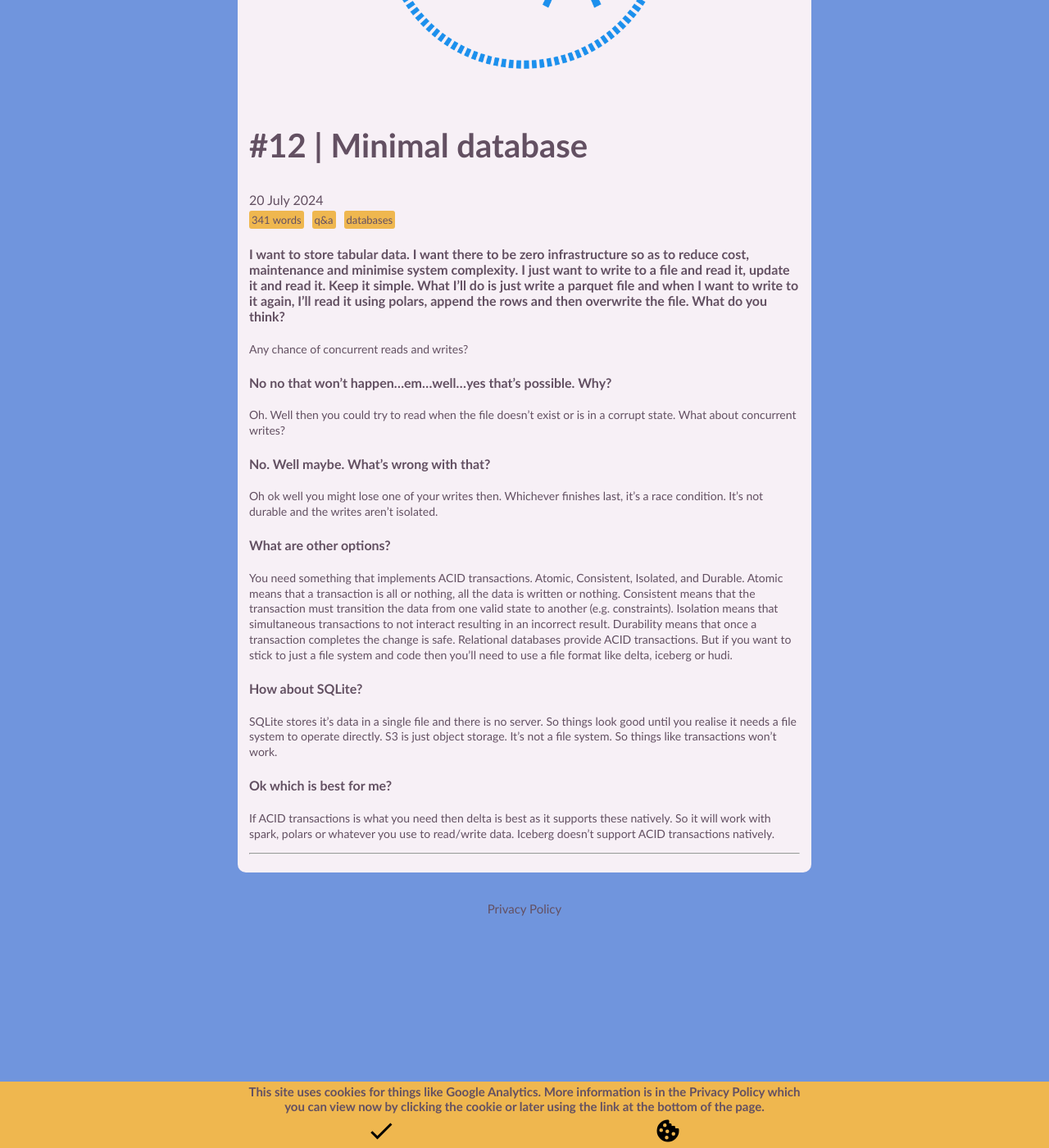
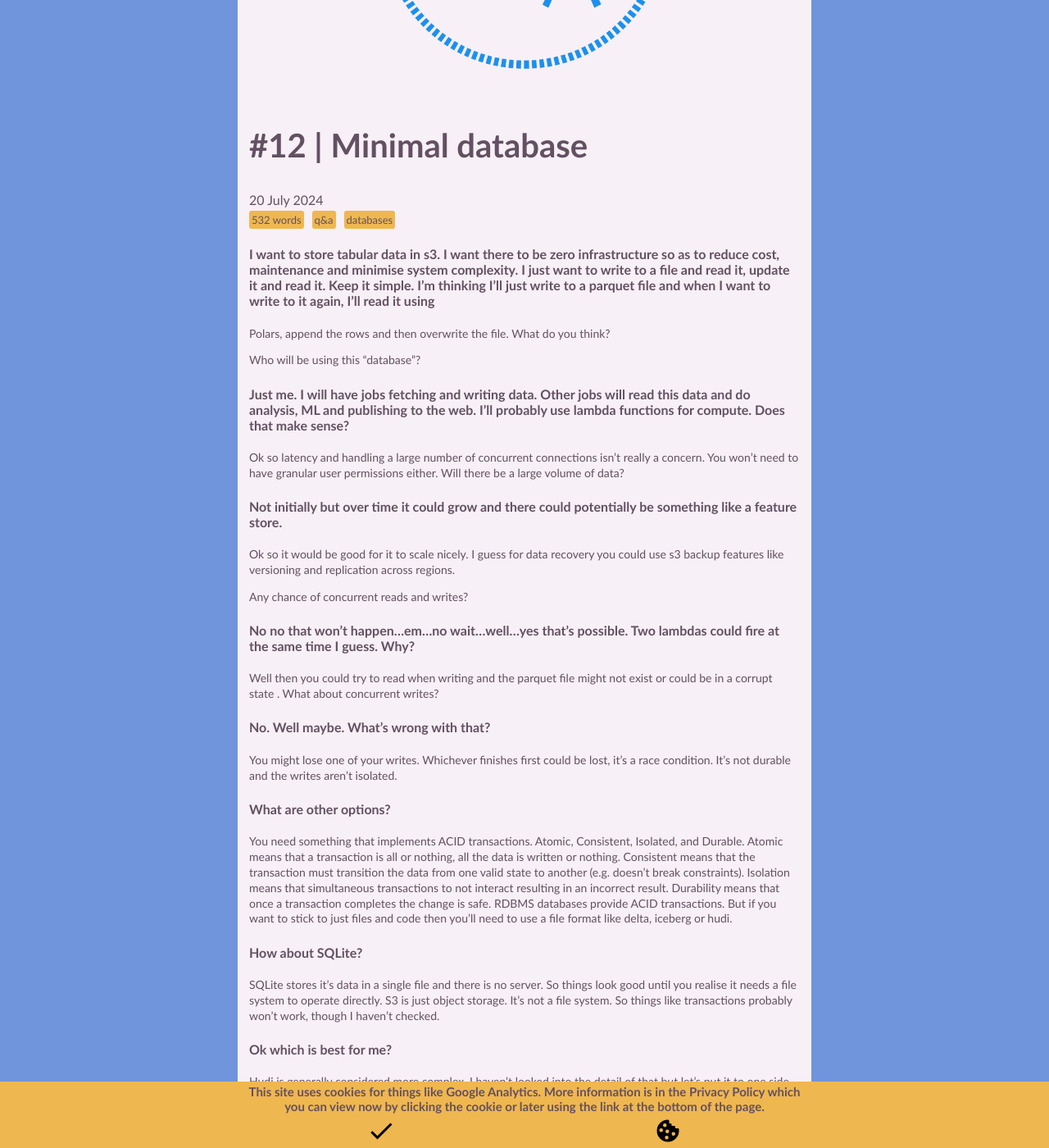
Before and after one commit to itsakettle/itsakettle.github.io, a Jekyll site: the page built from _posts/2024-07-13-12_minimal_database.md, in a window 1280 px wide and 1400 px high, scrolled down 487 px. Shown: the whole window at 82% size. Built offline with Jekyll 4.4.1, drawn with Linux system fonts in a browser that asks for light colours.

Commit message:
minimal db

```diff
--- a/_posts/2024-07-13-12_minimal_database.md
+++ b/_posts/2024-07-13-12_minimal_database.md
@@ -11,30 +11,39 @@ code:
 image_width: 60%
 ---
 
-#### I want to store tabular data. I want there to be zero infrastructure so as to reduce cost, maintenance and minimise system complexity. I just want to write to a file and read it, update it and read it. Keep it simple. What I’ll do is just write a parquet file and when I want to write to it again, I’ll read it using polars, append the rows and then overwrite the file. What do you think?
+#### I want to store tabular data in s3. I want there to be zero infrastructure so as to reduce cost, maintenance and minimise system complexity. I just want to write to a file and read it, update it and read it. Keep it simple. I’m thinking I’ll just write to a parquet file and when I want to write to it again, I’ll read it using
+Polars, append the rows and then overwrite the file. What do you think?
+
+Who will be using this “database”?
+
+#### Just me. I will have jobs fetching and writing data. Other jobs will read this data and do analysis, ML and publishing to the web. I’ll probably use lambda functions for compute. Does that make sense?
+
+Ok so latency and handling a large number of concurrent connections isn’t really a concern.  You won’t need to have granular user permissions either. Will there be a large volume of data?
+
+#### Not initially but over time it could grow and there could potentially be something like a feature store.
+
+Ok so it would be good for it to scale nicely. I guess for data recovery you could use s3 backup features like versioning and replication across regions.
 
 Any chance of concurrent reads and writes?
 
+#### No no that won’t happen…em…no wait…well…yes that’s possible. Two lambdas could fire at the same time I guess. Why?
 
-#### No no that won’t happen…em…well…yes that’s possible. Why?
-
-Oh. Well then you could try to read when the file doesn’t exist or is in a corrupt state. What about concurrent writes?
+Well then you could try to read when writing and the parquet file might not exist or could be in a corrupt state . What about concurrent writes?
 
 #### No. Well maybe. What’s wrong with that?
 
-Oh ok well you might lose one of your writes then. Whichever finishes last, it’s a race condition. It’s not durable and the writes aren’t isolated.
+You might lose one of your writes. Whichever finishes first could be lost, it’s a race condition. It’s not durable and the writes aren’t isolated.
 
 #### What are other options?
 
-You need something that implements ACID transactions. Atomic, Consistent, Isolated, and Durable. Atomic means that a transaction is all or nothing, all the data is written or nothing. Consistent means that the transaction must transition the data from one valid state to another (e.g. constraints). Isolation means that simultaneous transactions to not interact resulting in an incorrect result. Durability means that once a transaction completes the change is safe. Relational databases provide ACID transactions. But if you want to stick to just a file system and code then you’ll need to use a file format like delta, iceberg or hudi.
+You need something that implements ACID transactions. Atomic, Consistent, Isolated, and Durable. Atomic means that a transaction is all or nothing, all the data is written or nothing. Consistent means that the transaction must transition the data from one valid state to another (e.g. doesn’t break constraints). Isolation means that simultaneous transactions to not interact resulting in an incorrect result. Durability means that once a transaction completes the change is safe. RDBMS databases provide ACID transactions. But if you want to stick to just files and code then you’ll need to use a file format like delta, iceberg or hudi.
 
 #### How about SQLite?
 
-SQLite stores it’s data in a single file and there is no server. So things look good until you realise it needs a file system to operate directly. S3 is just object storage. It’s not a file system. So things like transactions won’t work.
+SQLite stores it’s data in a single file and there is no server. So things look good until you realise it needs a file system to operate directly. S3 is just object storage. It’s not a file system. So things like transactions probably won’t work, though I haven’t checked.
 
 #### Ok which is best for me?
-
-If ACID transactions is what you need then delta is best as it supports these natively. So it will work with spark, polars or whatever you use to read/write data. Iceberg doesn’t support ACID transactions natively.
+Hudi is generally considered more complex, I haven’t looked into the detail of that but let’s put it to one side.  Delta is obviously first and foremost used with Databricks but it is an open table format and is supported by tools like Polars. Iceberg is well supported as well. Delta and Iceberg both give you ACID transactions and will work on s3. They probably both meet the requirements so the only way to choose is to test them out and see which suits best.
 
 
 
```
